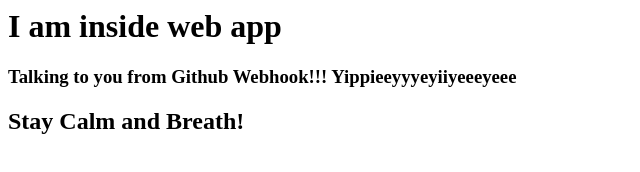
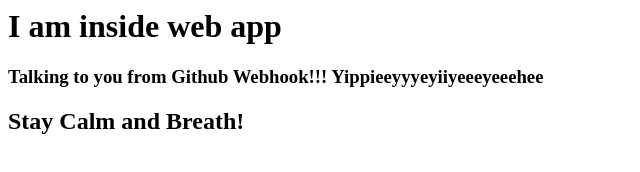
Before and after one commit to SwarnaSharpa/WebDemo, a plain HTML site: page index.html in a window 1280 px wide. Shown: the full height of the page, 0-640 px from the left. Drawn offline with Linux system fonts and the light colour scheme.

Commit message:
Update index.html

```diff
--- a/index.html
+++ b/index.html
@@ -2,7 +2,7 @@
 <title>Jenkins test application</title>
 <body>
 <h1> I am inside web app </h1>
-  <h3> Talking to you from Github Webhook!!! Yippieeyyyeyiiyeeeyeee </h3>
+  <h3> Talking to you from Github Webhook!!! Yippieeyyyeyiiyeeeyeeehee </h3>
 <h2> Stay Calm and Breath! </h2>
 
 </body>
```
